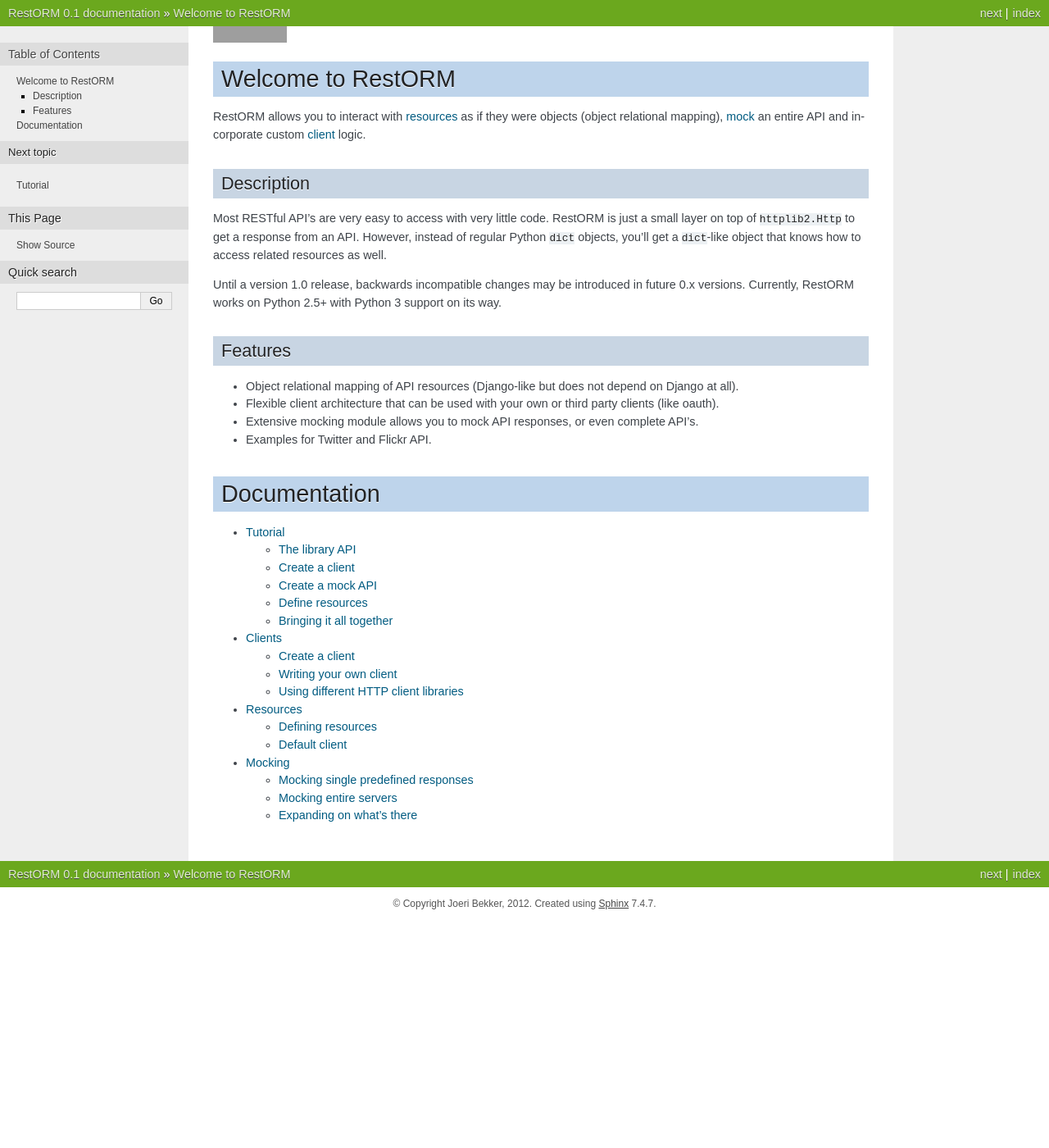
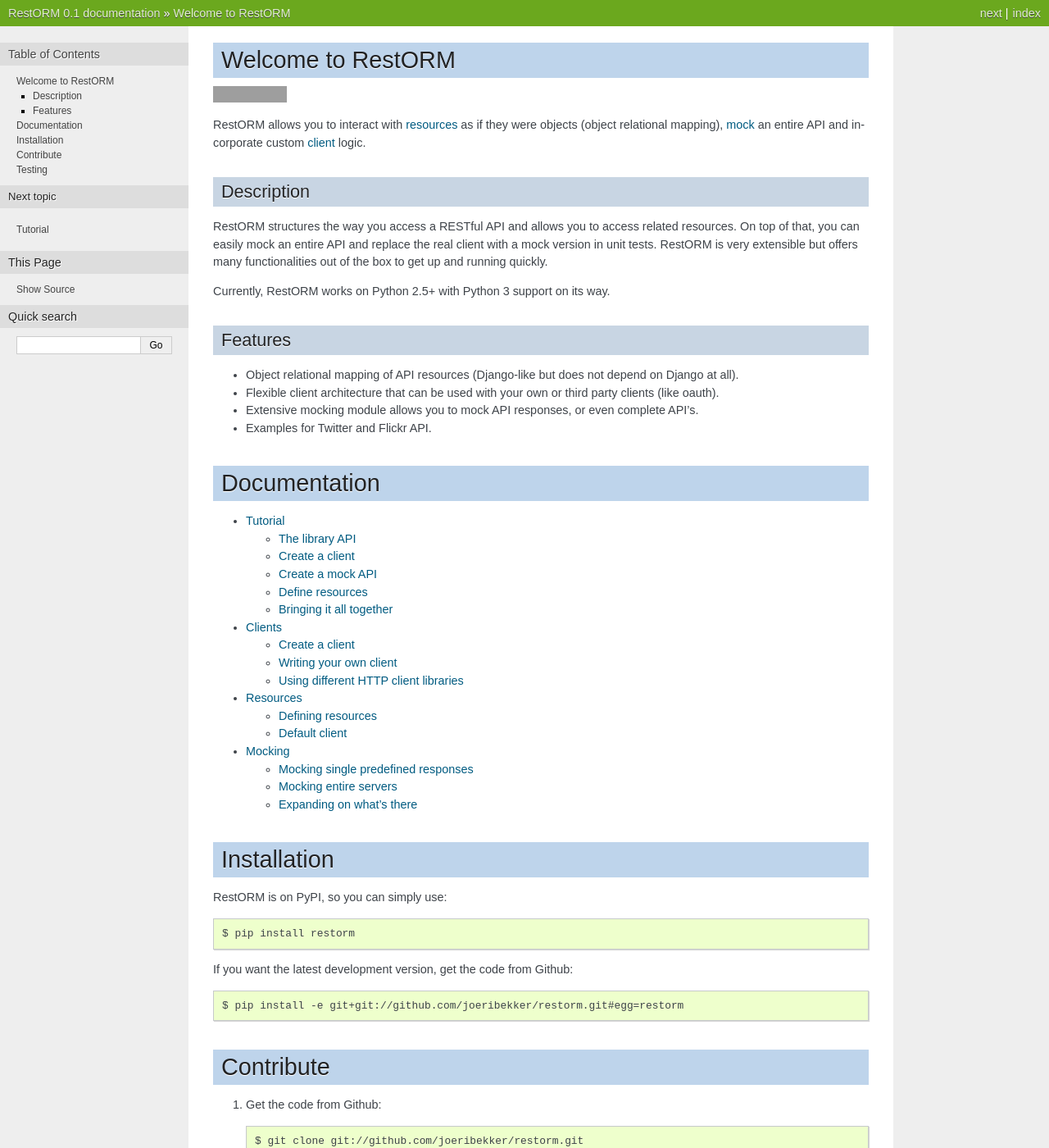
Before and after one commit to joeribekker/restorm, a Sphinx documentation site: the page built from docs/index.rst, in a window 1280 px wide and 1400 px high. Shown: the whole window at 82% size. Built offline with Sphinx 7.4.7, drawn with Linux system fonts in a browser that asks for light colours; some of the changed text lies outside the part shown; grey boxes are pictures that could not be loaded.

Commit message:
Updated documentation.

```diff
--- a/docs/index.rst
+++ b/docs/index.rst
@@ -1,9 +1,9 @@
+Welcome to RestORM
+==================
+
 .. image:: https://secure.travis-ci.org/joeribekker/restorm.png?branch=master
     :alt: Build Status
     :target: http://travis-ci.org/joeribekker/restorm
-
-Welcome to RestORM
-==================
 
 RestORM allows you to interact with :doc:`resources <resources>` as if they were
 objects (object relational mapping), :doc:`mock <mocking>` an entire API and
@@ -12,14 +12,12 @@
 Description
 -----------
 
-Most RESTful API's are very easy to access with very little code. RestORM is
-just a small layer on top of ``httplib2.Http`` to get a response from an API.
-However, instead of regular Python ``dict`` objects, you'll get a ``dict``-like
-object that knows how to access related resources as well.
+RestORM structures the way you access a RESTful API and allows you to access
+related resources. On top of that, you can easily mock an entire API and replace
+the real client with a mock version in unit tests. RestORM is very extensible
+but offers many functionalities out of the box to get up and running quickly.
 
-Until a version 1.0 release, backwards incompatible changes may be introduced
-in future 0.x versions. Currently, RestORM works on Python 2.5+ with Python 3
-support on its way.
+Currently, RestORM works on Python 2.5+ with Python 3 support on its way.
 
 Features
 --------
@@ -42,3 +40,49 @@
    clients
    resources
    mocking
+
+Installation
+============
+
+RestORM is on PyPI, so you can simply use::
+
+    $ pip install restorm
+
+If you want the latest development version, get the code from Github::
+
+    $ pip install -e git+git://github.com/joeribekker/restorm.git#egg=restorm
+
+Contribute
+==========
+
+#. Get the code from Github::
+
+    $ git clone git://github.com/joeribekker/restorm.git
+
+#. Create and activate a virtual environment::
+
+    $ cd restorm
+    $ virtualenv .
+    $ source bin/activate
+
+#. Setup the project for development::
+
+    $ python setup.py develop
+
+#. Start hacking!
+
+Testing
+=======
+
+RestORM has a whooping 90% test coverage. Although reaching 100% is not a goal
+by itself, I consider unit testing to be essential during development.
+
+Performing the unit tests yourself::
+
+    pip install nose
+    python setup.py nosetest
+
+.. note::
+
+    Until a version 1.0 release, backwards incompatible changes may be
+    introduced in future 0.x versions.
```
Also changed, not shown: README.rst (+9 -43 lines), docs/mocking.rst (line endings or trailing spaces).
